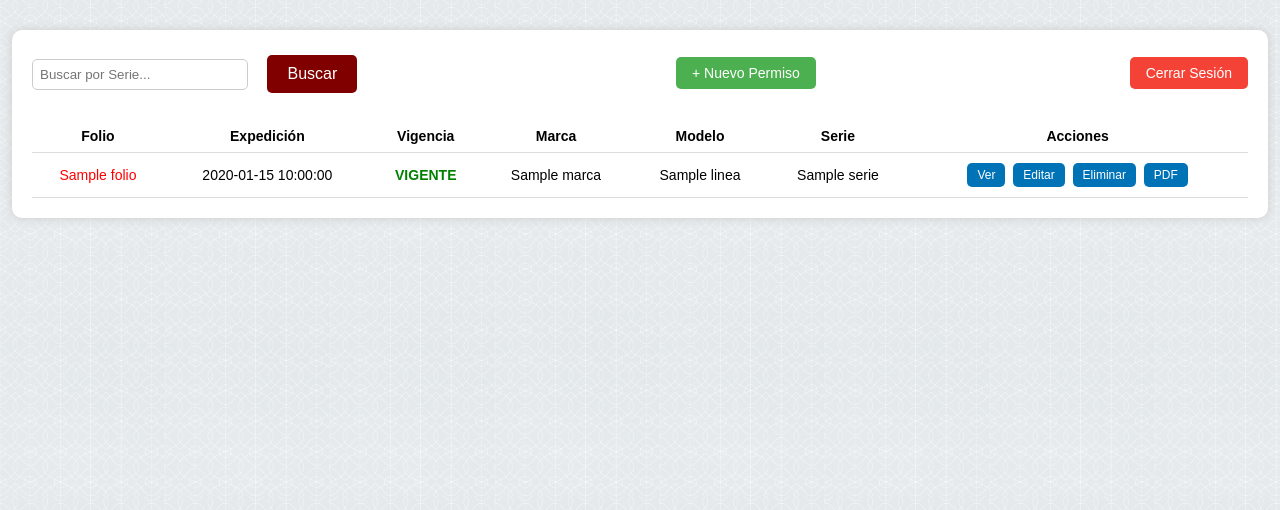
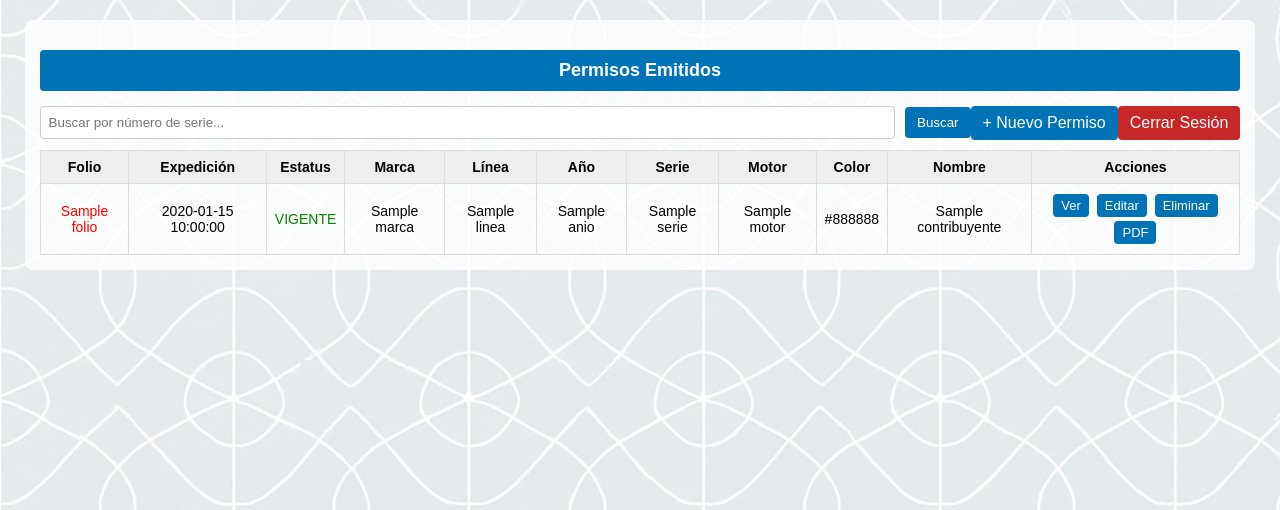
Before and after one commit to Gsr1989/Guerrero, a Flask app: template templates/panel_guerrero.html in a window 1280 px wide. Shown: the top 510 px of the page. Run offline with Flask 3, Linux system fonts and the light colour scheme; the template is opened without the code that fills it: most values are stand-ins (such as "Sample title", 1, 10 or a date in 2020).

Commit message:
Update panel_guerrero.html

```diff
--- a/templates/panel_guerrero.html
+++ b/templates/panel_guerrero.html
@@ -4,96 +4,153 @@
     <meta charset="UTF-8">
     <title>Permisos Emitidos</title>
     <meta name="viewport" content="width=device-width, initial-scale=1">
-    <link rel="stylesheet" href="{{ url_for('static', filename='css/style.css') }}">
     <style>
-        .panel-container {
-            background-color: white;
-            margin: 30px auto;
-            padding: 20px;
+        body {
+            background-image: url("{{ url_for('static', filename='css/img/fondo_grecas.png') }}");
+            background-size: cover;
+            font-family: Arial, sans-serif;
+        }
+
+        .panel {
             max-width: 95%;
-            border-radius: 10px;
-            box-shadow: 0px 0px 10px #ccc;
+            margin: 20px auto;
+            background-color: #ffffffcc;
+            border-radius: 8px;
+            padding: 15px;
         }
+
+        h2 {
+            text-align: center;
+            background-color: #0073b7;
+            color: white;
+            padding: 10px;
+            border-radius: 4px;
+            font-size: 18px;
+        }
+
+        .barra {
+            display: flex;
+            flex-wrap: wrap;
+            justify-content: space-between;
+            align-items: center;
+            margin-bottom: 10px;
+        }
+
+        .barra input[type="text"] {
+            flex-grow: 1;
+            padding: 8px;
+            margin-right: 10px;
+            border-radius: 4px;
+            border: 1px solid #ccc;
+        }
+
+        .barra button, .barra a {
+            padding: 8px 12px;
+            background-color: #0073b7;
+            color: white;
+            border: none;
+            border-radius: 4px;
+            text-decoration: none;
+        }
+
+        .barra .cerrar {
+            background-color: #c62828;
+        }
+
         table {
             width: 100%;
             border-collapse: collapse;
-            margin-top: 10px;
+            font-size: 14px;
         }
+
         th, td {
             padding: 8px;
+            border: 1px solid #ddd;
             text-align: center;
-            font-size: 14px;
-            border-bottom: 1px solid #ddd;
         }
-        .vigente {
-            color: green;
-            font-weight: bold;
+
+        th {
+            background-color: #eeeeee;
         }
-        .vencido {
-            color: red;
-            font-weight: bold;
-        }
-        .acciones button {
+
+        .vigente { color: green; }
+        .vencido { color: red; }
+
+        .acciones a {
+            display: inline-block;
             margin: 2px;
-            padding: 5px 10px;
-            font-size: 12px;
-            border: none;
-            border-radius: 5px;
+            padding: 4px 8px;
             background-color: #0073b7;
             color: white;
-            cursor: pointer;
+            border-radius: 4px;
+            text-decoration: none;
+            font-size: 13px;
         }
-        .acciones button:hover {
-            background-color: #005f9e;
-        }
-        .nuevo-permiso {
-            background-color: #4CAF50;
-            color: white;
-            padding: 8px 16px;
-            border-radius: 5px;
-            text-decoration: none;
-            margin-bottom: 10px;
-            display: inline-block;
-            font-size: 14px;
-        }
-        .nuevo-permiso:hover {
-            background-color: #45a049;
-        }
-        .search-bar {
-            margin-bottom: 15px;
-            display: flex;
-            justify-content: space-between;
-            align-items: center;
-            flex-wrap: wrap;
-        }
-        .search-bar input[type="text"] {
-            padding: 7px;
-            width: 200px;
-            max-width: 100%;
-            margin-right: 10px;
+
+        @media screen and (max-width: 768px) {
+            table, thead, tbody, th, td, tr {
+                display: block;
+            }
+
+            thead tr {
+                display: none;
+            }
+
+            td {
+                position: relative;
+                padding-left: 50%;
+                border: none;
+                border-bottom: 1px solid #ccc;
+            }
+
+            td:before {
+                position: absolute;
+                top: 8px;
+                left: 8px;
+                width: 45%;
+                padding-right: 10px;
+                white-space: nowrap;
+                font-weight: bold;
+            }
+
+            td:nth-of-type(1):before { content: "Folio"; }
+            td:nth-of-type(2):before { content: "Expedición"; }
+            td:nth-of-type(3):before { content: "Estatus"; }
+            td:nth-of-type(4):before { content: "Marca"; }
+            td:nth-of-type(5):before { content: "Línea"; }
+            td:nth-of-type(6):before { content: "Año"; }
+            td:nth-of-type(7):before { content: "Serie"; }
+            td:nth-of-type(8):before { content: "Motor"; }
+            td:nth-of-type(9):before { content: "Color"; }
+            td:nth-of-type(10):before { content: "Nombre"; }
+            td:nth-of-type(11):before { content: "Acciones"; }
         }
     </style>
 </head>
 <body>
-    <div class="panel-container">
-        <div class="search-bar">
-            <form method="GET" action="/buscar_guerrero">
-                <input type="text" name="buscar" placeholder="Buscar por Serie..." required>
-                <button type="submit">Buscar</button>
-            </form>
-            <a href="/registrar_guerrero" class="nuevo-permiso">+ Nuevo Permiso</a>
-            <a href="/cerrar_sesion" class="nuevo-permiso" style="background-color: #f44336;">Cerrar Sesión</a>
-        </div>
+    <div class="panel">
+        <h2>Permisos Emitidos</h2>
+
+        <form class="barra" method="GET" action="/panel_guerrero">
+            <input type="text" name="busqueda" placeholder="Buscar por número de serie..." value="{{ request.args.get('busqueda', '') }}">
+            <button type="submit">Buscar</button>
+            <a href="/registrar_guerrero">+ Nuevo Permiso</a>
+            <a href="/cerrar_sesion" class="cerrar">Cerrar Sesión</a>
+        </form>
 
         <table>
             <thead>
                 <tr>
                     <th>Folio</th>
                     <th>Expedición</th>
-                    <th>Vigencia</th>
+                    <th>Estatus</th>
                     <th>Marca</th>
-                    <th>Modelo</th>
+                    <th>Línea</th>
+                    <th>Año</th>
                     <th>Serie</th>
+                    <th>Motor</th>
+                    <th>Color</th>
+                    <th>Nombre</th>
                     <th>Acciones</th>
                 </tr>
             </thead>
@@ -105,20 +162,16 @@
                     <td class="{{ 'vigente' if permiso.estatus == 'VIGENTE' else 'vencido' }}">{{ permiso.estatus }}</td>
                     <td>{{ permiso.marca }}</td>
                     <td>{{ permiso.linea }}</td>
+                    <td>{{ permiso.anio }}</td>
                     <td>{{ permiso.serie }}</td>
+                    <td>{{ permiso.motor }}</td>
+                    <td>{{ permiso.color }}</td>
+                    <td>{{ permiso.contribuyente }}</td>
                     <td class="acciones">
-                        <form method="GET" action="/verificar_folio/{{ permiso.folio }}" style="display:inline;">
-                            <button type="submit">Ver</button>
-                        </form>
-                        <form method="GET" action="/editar_guerrero/{{ permiso.folio }}" style="display:inline;">
-                            <button type="submit">Editar</button>
-                        </form>
-                        <form method="POST" action="/eliminar_guerrero/{{ permiso.folio }}" style="display:inline;">
-                            <button type="submit" onclick="return confirm('¿Seguro que deseas eliminar este permiso?');">Eliminar</button>
-                        </form>
-                        <form method="GET" action="/generar_pdf_guerrero/{{ permiso.folio }}" style="display:inline;">
-                            <button type="submit">PDF</button>
-                        </form>
+                        <a href="/verificar_folio/{{ permiso.folio }}">Ver</a>
+                        <a href="/editar_guerrero/{{ permiso.folio }}">Editar</a>
+                        <a href="/eliminar_guerrero/{{ permiso.folio }}">Eliminar</a>
+                        <a href="/generar_pdf_guerrero/{{ permiso.folio }}">PDF</a>
                     </td>
                 </tr>
                 {% endfor %}
```
